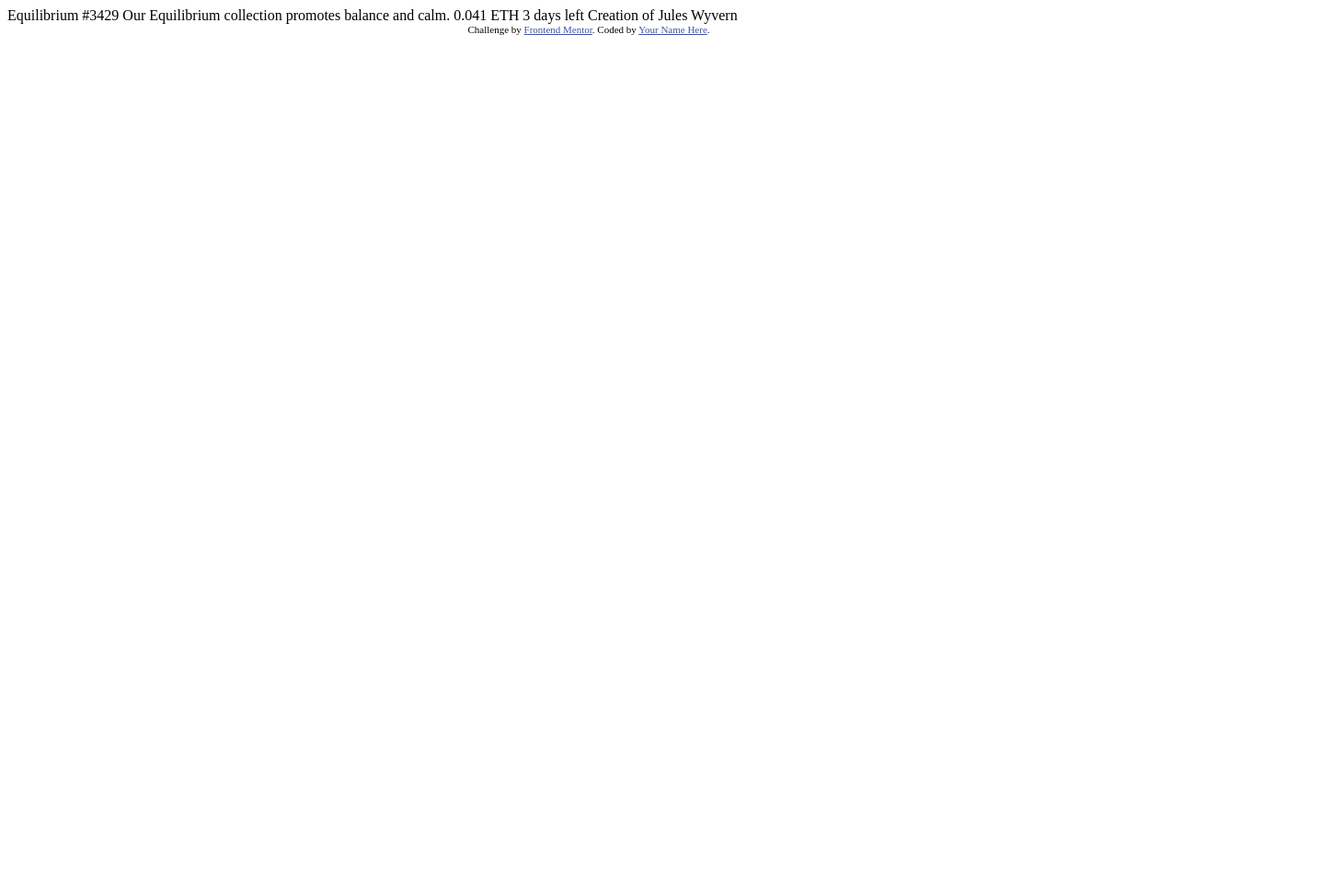
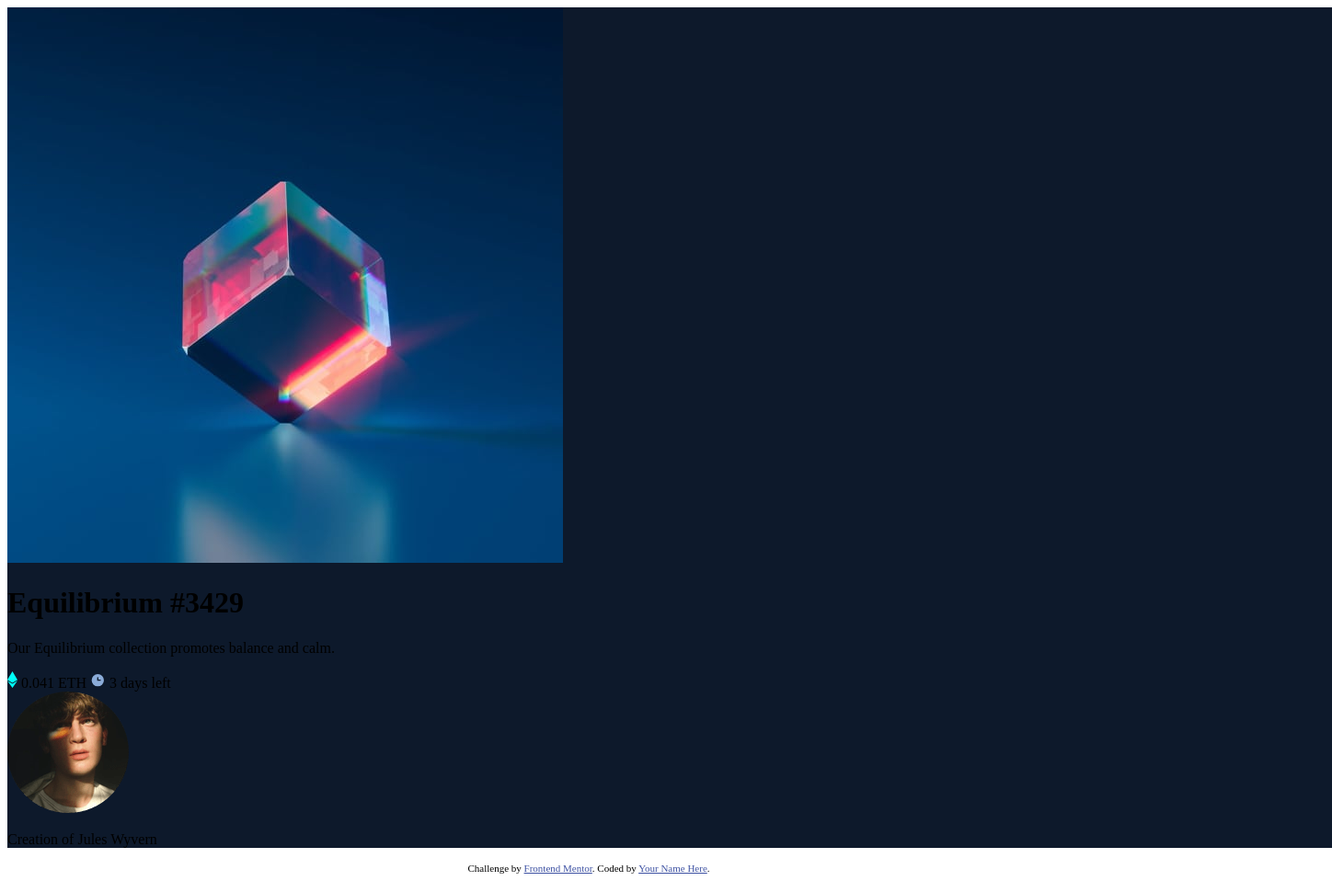
Before and after one commit to Diogenes-Leal/NFT-preview-card-component, a plain HTML site: page index.html in a window 1280 px wide. Shown: the whole page at 92% size, 1448 px wide, since content can reach past the window. Before the commit the page ends 800 px from the top, so only its background shows below. Drawn offline with Linux system fonts and the light colour scheme.

Commit message:
Adição de css e tags
Estilo background.css adicionado, junto com as tags dos elementos.

```diff
--- /dev/null
+++ b/css/background.css
@@ -0,0 +1,5 @@
+main{
+    margin: 0 auto;
+    width: 1440px;
+    background-color: hsl(217, 54%, 11%);
+}
--- a/index.html
+++ b/index.html
@@ -13,17 +13,30 @@
     .attribution { font-size: 11px; text-align: center; }
     .attribution a { color: hsl(228, 45%, 44%); }
   </style>
+
+  <link rel="stylesheet" href="css/background.css">
 </head>
 <body>
 
-  Equilibrium #3429
+  <main>
+    <div>
+      <img src="images/image-equilibrium.jpg" alt="Imagem Equilibrium">
+      <h1>Equilibrium #3429</h1>
+      <p>Our Equilibrium collection promotes balance and calm.</p>
+    </div>
 
-  Our Equilibrium collection promotes balance and calm.
+    <div>
+      <img src="images/icon-ethereum.svg" alt="Icone ethereum">
+      0.041 ETH
+      <img src="images/icon-clock.svg" alt="Icone relogio">
+      3 days left
+    </div>
 
-  0.041 ETH
-  3 days left
-
-  Creation of Jules Wyvern
+    <div>
+      <img src="images/image-avatar.png" alt="Imagem de perfil do criador">
+      <p>Creation of Jules Wyvern</p>
+    </div>
+  </main>
 
   <div class="attribution">
     Challenge by <a href="https://www.frontendmentor.io?ref=challenge" target="_blank">Frontend Mentor</a>.
```
Also changed, not shown: 1 other file.
